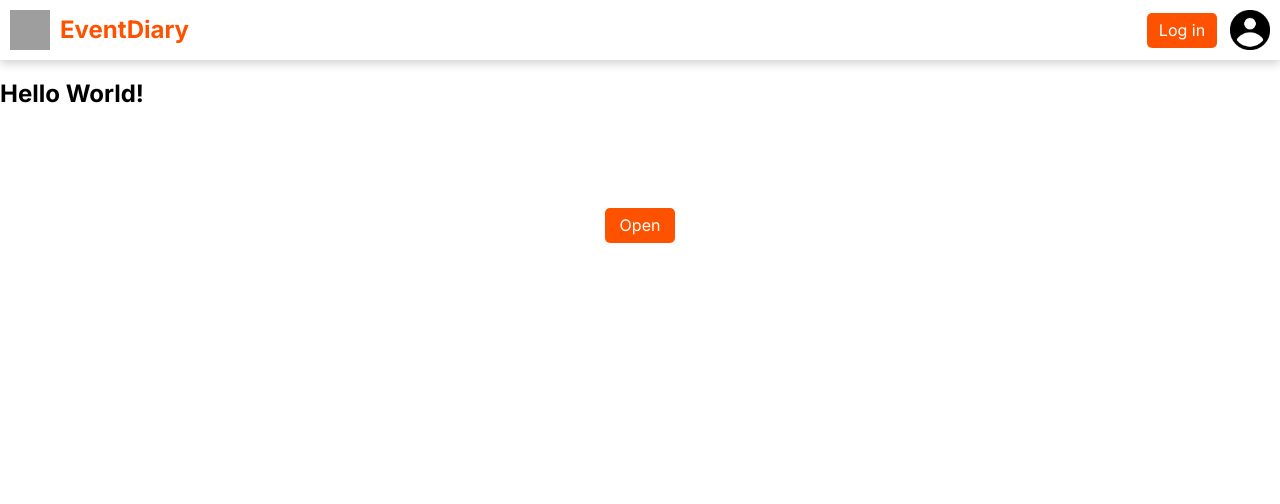
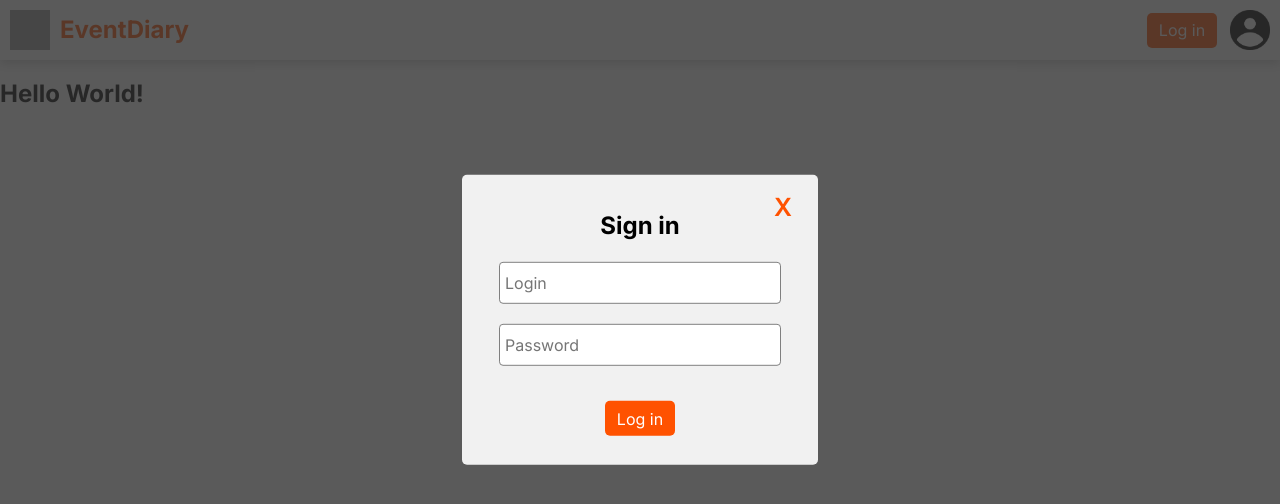
Before and after one commit to PiotrWojcik97/PHPLearn, a React (Vite) app in the folder src/front/vite-project/: page / in a window 1280 px wide. Both pictures are taken after a click on the button "Log in". Shown: the top 504 px of the page. Built offline with nearby package versions, Linux system fonts and the light colour scheme; grey boxes are pictures that could not be loaded.

Commit message:
after modal refactor

```diff
--- a/src/front/vite-project/src/App.jsx
+++ b/src/front/vite-project/src/App.jsx
@@ -5,18 +5,20 @@ import MainContent from './components/MainContent'
 import Modal from './components/Modal'
 
 export default function App() {
+    const [modal, setModal] = React.useState(false);
 
-  const [isModalActive, setIsModalActive] = React.useState(false);
+    function toggleModal() {
+    setModal(prevModal => !prevModal)
+}
 
-  function toogleLoginPopup(){
-    setIsLoginPopupShown( prevIsLoginPopupShown => !prevIsLoginPopupShown)
-  }
+    // prevent page scrolling while modal is active
+    modal ? document.body.classList.add('active-modal') : document.body.classList.remove('active-modal')
 
-  return (
-    <div className="App">
-      <Navbar/>
-      <MainContent/>
-      <Modal/>
-    </div>
+    return (
+        <div className="App">
+            <Navbar toggleModal={toggleModal}/>
+            <MainContent/>
+            {modal && <Modal toggleModal={toggleModal} />}
+        </div>
   )
 }
--- a/src/front/vite-project/src/components/Modal.jsx
+++ b/src/front/vite-project/src/components/Modal.jsx
@@ -1,15 +1,11 @@
 import React from "react";
 import "../styles/Modal.css";
 
-export default function Modal() {
-    const [modal, setModal] = React.useState(false);
+export default function Modal(props) {
     const [formData, setFormData] = React.useState({
         login: "",
         password: ""
     })
-    function toggleModal() {
-        setModal(prevModal => !prevModal)
-    }
 
     function handleSubmit(event) {
         event.preventDefault()
@@ -24,16 +20,9 @@ export default function Modal() {
         }))
     }
 
-    // prevent page scrolling while modal is active
-    modal ? document.body.classList.add('active-modal') : document.body.classList.remove('active-modal')
-
     return (
-        <>
-            <button className="btn-modal" onClick={toggleModal}>Open</button>
-            { modal &&
-                (
         <div className="modal">
-                    <div className="overlay" onClick={toggleModal}></div>
+            <div className="overlay" onClick={props.toggleModal}></div>
             <div className="modal-content">
                 <form onSubmit={handleSubmit}>
                     <h2>Sign in</h2>
@@ -56,11 +45,8 @@ export default function Modal() {
                     <button className="form-button">Log in</button>
                 </form>
 
-                        <button className="close-modal" onClick={toggleModal}>X</button>
+                <button className="close-modal" onClick={props.toggleModal}>X</button>
             </div>
         </div>
     )
 }
-        </>
-    )
-}
--- a/src/front/vite-project/src/components/Navbar.jsx
+++ b/src/front/vite-project/src/components/Navbar.jsx
@@ -1,12 +1,12 @@
 import '../styles/Navbar.css'
 
-export default function Navbar() {
+export default function Navbar(props) {
 
     return (
         <nav>
             <img className='nav--img' src='../../public/logo.png'/>
             <h2 className='nav--title'>EventDiary</h2>
-            <button className='nav--button'>Log in</button>
+            <button className='nav--button' onClick={props.toggleModal}>Log in</button>
             <img className='nav--img' src='../../public/login.png'/>
         </nav>
     )
--- a/src/front/vite-project/src/main.jsx
+++ b/src/front/vite-project/src/main.jsx
@@ -4,7 +4,7 @@ import App from './App'
 import 'normalize.css';
 
 ReactDOM.createRoot(document.getElementById('root')).render(
-  <React.StrictMode>
-    <App />
-  </React.StrictMode>
+    <React.StrictMode>
+        <App />
+    </React.StrictMode>
 )
```
Lines whose indentation alone changed are shown as unchanged.
